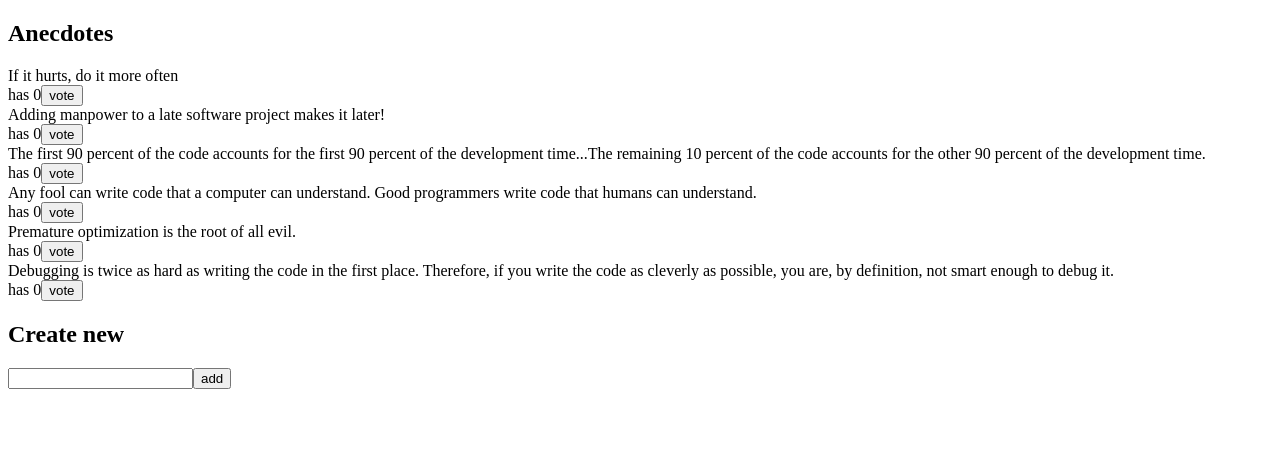
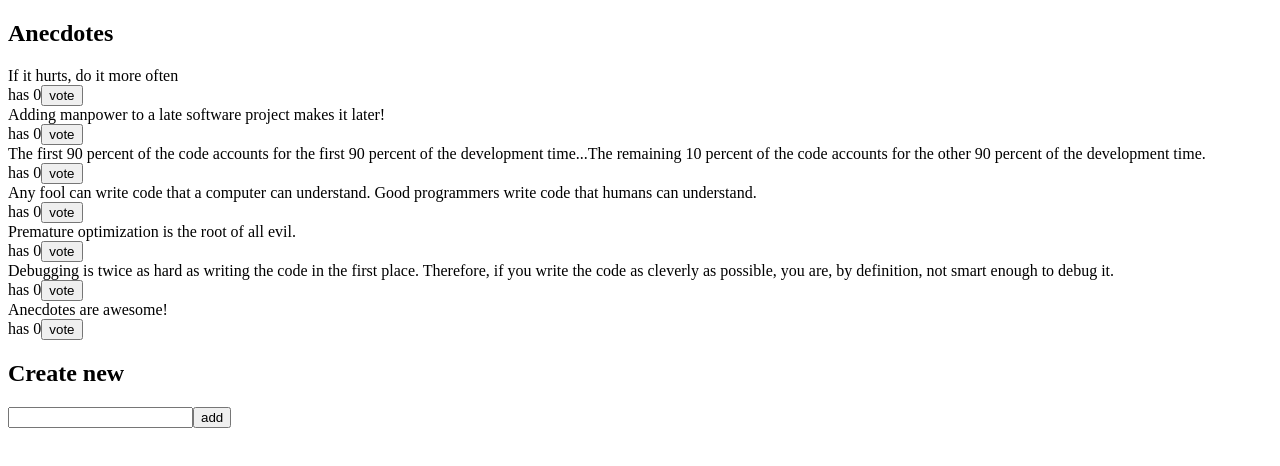
Before and after one commit to Suvisp/fullstackOpen2020hy-palautusrepo, a React (Create React App) app in the folder osa6/anecdotes-redux/: page / in a window 1280 px wide. Shown: the top 466 px of the page. Built offline with nearby package versions, Linux system fonts and the light colour scheme; data requests are answered from the project's data file.

Commit message:
db.json serveri lisätty redux-fronttiin

```diff
--- /dev/null
+++ b/osa6/anecdotes-redux/db.json
@@ -0,0 +1,39 @@
+{
+  "anecdotes": [
+    {
+      "content": "If it hurts, do it more often",
+      "id": "47145",
+      "votes": 0
+    },
+    {
+      "content": "Adding manpower to a late software project makes it later!",
+      "id": "21149",
+      "votes": 0
+    },
+    {
+      "content": "The first 90 percent of the code accounts for the first 90 percent of the development time...The remaining 10 percent of the code accounts for the other 90 percent of the development time.",
+      "id": "69581",
+      "votes": 0
+    },
+    {
+      "content": "Any fool can write code that a computer can understand. Good programmers write code that humans can understand.",
+      "id": "36975",
+      "votes": 0
+    },
+    {
+      "content": "Premature optimization is the root of all evil.",
+      "id": "25170",
+      "votes": 0
+    },
+    {
+      "content": "Debugging is twice as hard as writing the code in the first place. Therefore, if you write the code as cleverly as possible, you are, by definition, not smart enough to debug it.",
+      "id": "98312",
+      "votes": 0
+    },
+    {
+      "content": "Anecdotes are awesome!",
+      "votes": 0,
+      "id": "jKB98qA"
+    }
+  ]
+}
--- a/osa6/anecdotes-redux/package.json
+++ b/osa6/anecdotes-redux/package.json
@@ -6,6 +6,8 @@
     "@testing-library/jest-dom": "^4.2.4",
     "@testing-library/react": "^9.5.0",
     "@testing-library/user-event": "^7.2.1",
+    "axios": "^0.19.2",
+    "json-server": "^0.16.1",
     "react": "^16.13.1",
     "react-dom": "^16.13.1",
     "react-redux": "^7.2.0",
@@ -16,7 +18,8 @@
     "start": "react-scripts start",
     "build": "react-scripts build",
     "test": "react-scripts test",
-    "eject": "react-scripts eject"
+    "eject": "react-scripts eject",
+    "server": "json-server -p3001 --watch db.json"
   },
   "eslintConfig": {
     "extends": "react-app"
--- a/osa6/anecdotes-redux/src/App.js
+++ b/osa6/anecdotes-redux/src/App.js
@@ -1,11 +1,17 @@
-
-import React from 'react'
+import React, {useEffect} from 'react'
 import AnecdoteForm from './components/AnecdoteForm'
 import AnecdoteList from './components/AnecdoteList'
 import Notification from './components/Notification'
-
+import anecdoteService from './services/anecdotes'
+import { initializeAnecdotes } from './actions/anecdoteAction'
+import { useDispatch } from 'react-redux'
 
 const App = () => {
+  const dispatch = useDispatch()
+  useEffect(() => {
+    anecdoteService
+      .getAll().then(anecdotes => dispatch(initializeAnecdotes(anecdotes)))
+    }, [dispatch])
 
   return (
     <div>
--- a/osa6/anecdotes-redux/src/actions/anecdoteAction.js
+++ b/osa6/anecdotes-redux/src/actions/anecdoteAction.js
@@ -1,15 +1,34 @@
-const getId = () => (100000 * Math.random()).toFixed(0)
+// const getId = () => (100000 * Math.random()).toFixed(0)
 
-export const createAnecdote = (content) => {
+// export const createAnecdote = (content) => {
+//     return {
+//         type: 'NEW_ANECDOTE',
+//         data: {
+//             content,
+//             id: getId(),
+//             votes: 0
+//         }
+//     }
+// }
+
+export const createAnecdote = (data) => {
     return {
-        type: 'NEW_ANECDOTE',
-        data: {
-            content,
-            id: getId(),
-            votes: 0
-        }
+      type: 'NEW_ANECDOTE',
+      data,
+            //   data: {
+            //       content: data.content,
+            // votes: 0
+        // }
     }
-}
+  }
+
+export const initializeAnecdotes = (anecdotes) => {
+    return {
+      type: 'INIT_ANECDOTES',
+      data: anecdotes,
+    }
+  }
+
 
 export const voteAnecdote = (id) => {
     return {
--- /dev/null
+++ b/osa6/anecdotes-redux/src/actions/filterAction.js
@@ -0,0 +1,6 @@
+const actionCreatorFilter = (valueToFilter) => {
+    return {
+      type: 'SET_FILTER',
+      valueToFilter
+    }
+  }
--- a/osa6/anecdotes-redux/src/components/AnecdoteForm.js
+++ b/osa6/anecdotes-redux/src/components/AnecdoteForm.js
@@ -2,16 +2,19 @@
 import { useDispatch } from 'react-redux'
 import { createAnecdote } from '../actions/anecdoteAction'
 import { showNotificationOfNewAnecdote, hideNotification } from '../actions/notificationAction'
+import anecdoteService from '../services/anecdotes'
 
 
 const AnecdoteForm = (props) => {
   const dispatch = useDispatch()
 
-  const addAnecdote = (event) => {
+  const addAnecdote = async (event) => {
     event.preventDefault()
     const content = event.target.anecdote.value
     event.target.anecdote.value = ''
-    dispatch(createAnecdote(content))
+    const newAnecdote = await anecdoteService.createNew(content)
+    dispatch(createAnecdote(newAnecdote))
+    // dispatch(createAnecdote(content))
     dispatch(showNotificationOfNewAnecdote(content))
     setTimeout(() => {
       dispatch(hideNotification())
--- a/osa6/anecdotes-redux/src/reducers/anecdoteReducer.js
+++ b/osa6/anecdotes-redux/src/reducers/anecdoteReducer.js
@@ -1,30 +1,32 @@
-const anecdotesAtStart = [
-  'If it hurts, do it more often',
-  'Adding manpower to a late software project makes it later!',
-  'The first 90 percent of the code accounts for the first 90 percent of the development time...The remaining 10 percent of the code accounts for the other 90 percent of the development time.',
-  'Any fool can write code that a computer can understand. Good programmers write code that humans can understand.',
-  'Premature optimization is the root of all evil.',
-  'Debugging is twice as hard as writing the code in the first place. Therefore, if you write the code as cleverly as possible, you are, by definition, not smart enough to debug it.'
-]
+// const anecdotesAtStart = [
+//   'If it hurts, do it more often',
+//   'Adding manpower to a late software project makes it later!',
+//   'The first 90 percent of the code accounts for the first 90 percent of the development time...The remaining 10 percent of the code accounts for the other 90 percent of the development time.',
+//   'Any fool can write code that a computer can understand. Good programmers write code that humans can understand.',
+//   'Premature optimization is the root of all evil.',
+//   'Debugging is twice as hard as writing the code in the first place. Therefore, if you write the code as cleverly as possible, you are, by definition, not smart enough to debug it.'
+// ]
 
-const getId = () => (100000 * Math.random()).toFixed(0)
+// const getId = () => (100000 * Math.random()).toFixed(0)
 
-const asObject = (anecdote) => {
-  return {
-    content: anecdote,
-    id: getId(),
-    votes: 0
-  }
-}
+// const asObject = (anecdote) => {
+//   return {
+//     content: anecdote,
+//     id: getId(),
+//     votes: 0
+//   }
+// }
 
-const initialState = anecdotesAtStart.map(asObject)
+// const initialState = anecdotesAtStart.map(asObject)
 
-const reducer = (state = initialState, action) => {
+const anecdoteReducer = (state = [], action) => {
   console.log('state now: ', state)
   console.log('action', action)
   switch (action.type) {
     case 'NEW_ANECDOTE':
       return [...state, action.data]
+      case 'INIT_ANECDOTES':
+        return action.data
     case 'VOTE':
       const id = action.data.id
       const anecdoteToVote = state.find(a => a.id === id)
@@ -36,4 +38,4 @@
   }
 }
 
-export default reducer
+export default anecdoteReducer
--- /dev/null
+++ b/osa6/anecdotes-redux/src/reducers/filterReducer.js
@@ -0,0 +1,12 @@
+const initialState = ''
+
+const filterReducer = (state=initialState, action) => {
+    switch (action.type){
+      case 'SET_FILTER' :
+        return action.valueToFilter
+      default :
+      return state
+    }
+  }
+
+  export default { filterReducer }
--- /dev/null
+++ b/osa6/anecdotes-redux/src/services/anecdotes.js
@@ -0,0 +1,16 @@
+import axios from 'axios'
+
+const baseUrl = 'http://localhost:3001/anecdotes'
+
+const getAll = async () => {
+  const response = await axios.get(baseUrl)
+  return response.data
+}
+
+const createNew = async (content, votes) => {
+    const object = { content, votes: 0 }
+    const response = await axios.post(baseUrl, object)
+    return response.data
+  }
+
+export default { getAll, createNew }
--- a/osa6/anecdotes-redux/src/store.js
+++ b/osa6/anecdotes-redux/src/store.js
@@ -1,12 +1,14 @@
-// import { createStore } from "redux"
 import { createStore, combineReducers } from 'redux'
 import anecdoteReducer from './reducers/anecdoteReducer'
 import notificationReducer from './reducers/notificationReducer'
+import filterReducer from './reducers/filterReducer'
+
 import { composeWithDevTools } from 'redux-devtools-extension'
 
 const reducer = combineReducers({
     anecdotes : anecdoteReducer,
-    notification: notificationReducer
+    notification: notificationReducer,
+    filter: filterReducer
   })
 
 const store = createStore(reducer, composeWithDevTools())
```
Also changed, not shown: osa6/anecdotes-redux/src/components/AnecdoteList.js (+15 -0 lines), 1 other file (tests, documents, lock files or other folders).
